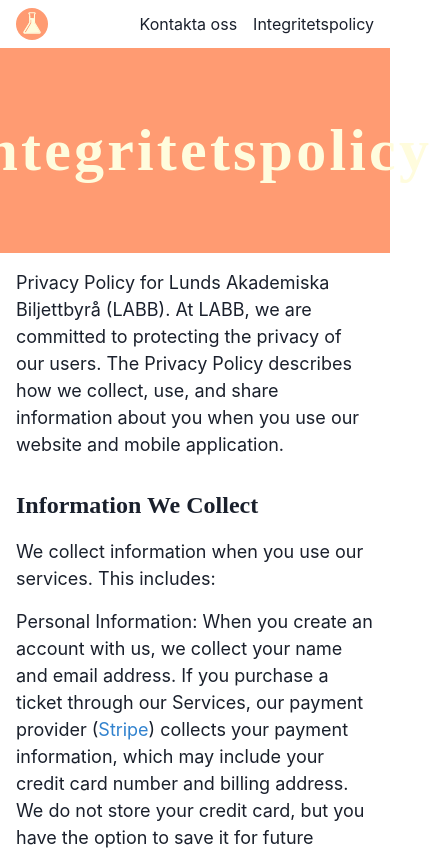
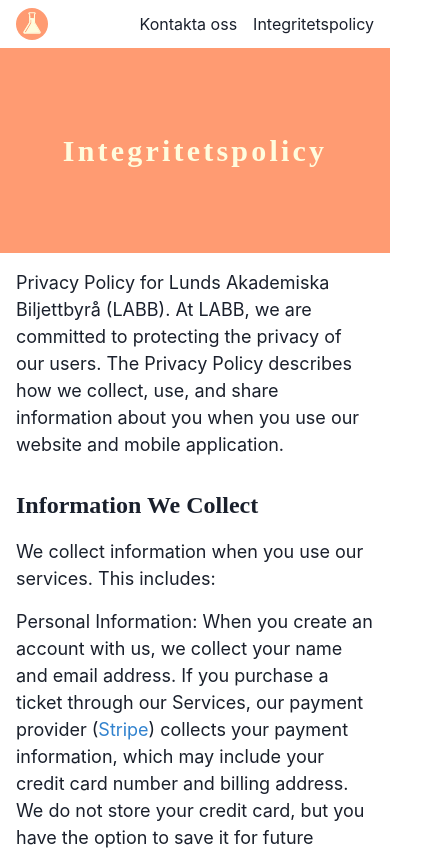
Before and after one commit to Lund-Ticket-System/website-old, a Next.js app: page /integritetspolicy in a window 390 px wide. Shown: the top 850 px of the page, 432 px wide, since content can reach past the window. Built offline with nearby package versions, Linux system fonts and the light colour scheme.

Commit message:
fix mobile site

```diff
--- a/pages/integritetspolicy.tsx
+++ b/pages/integritetspolicy.tsx
@@ -26,7 +26,7 @@
           >
             <Heading
               as="h1"
-              fontSize={["6xl", "7xl"]}
+              fontSize={["3xl", "6xl", "7xl"]}
               color="accent.500"
               letterSpacing="0.2rem"
             >
```
